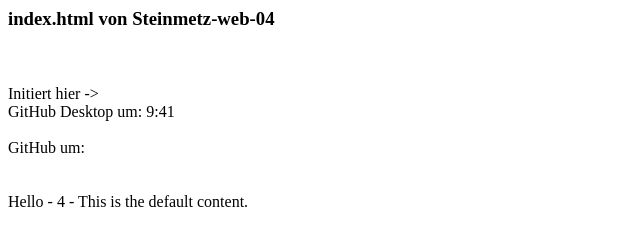
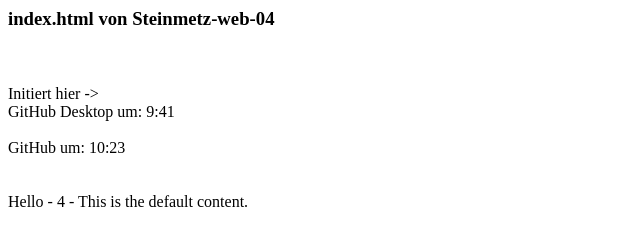
Before and after one commit to Ralf-at-git-hub/steinmetz-web-04, a plain HTML site: page index.html in a window 1280 px wide. Shown: the full height of the page, 0-640 px from the left. Drawn offline with Linux system fonts and the light colour scheme.

Commit message:
Update index.html

```diff
--- a/index.html
+++ b/index.html
@@ -11,7 +11,7 @@ Initiert hier ->
 GitHub Desktop um: 9:41
 
 <br><br>
-GitHub um:
+GitHub um: 10:23
 
 <br> <br><br>
 Hello - 4 - This is the default content.
```
